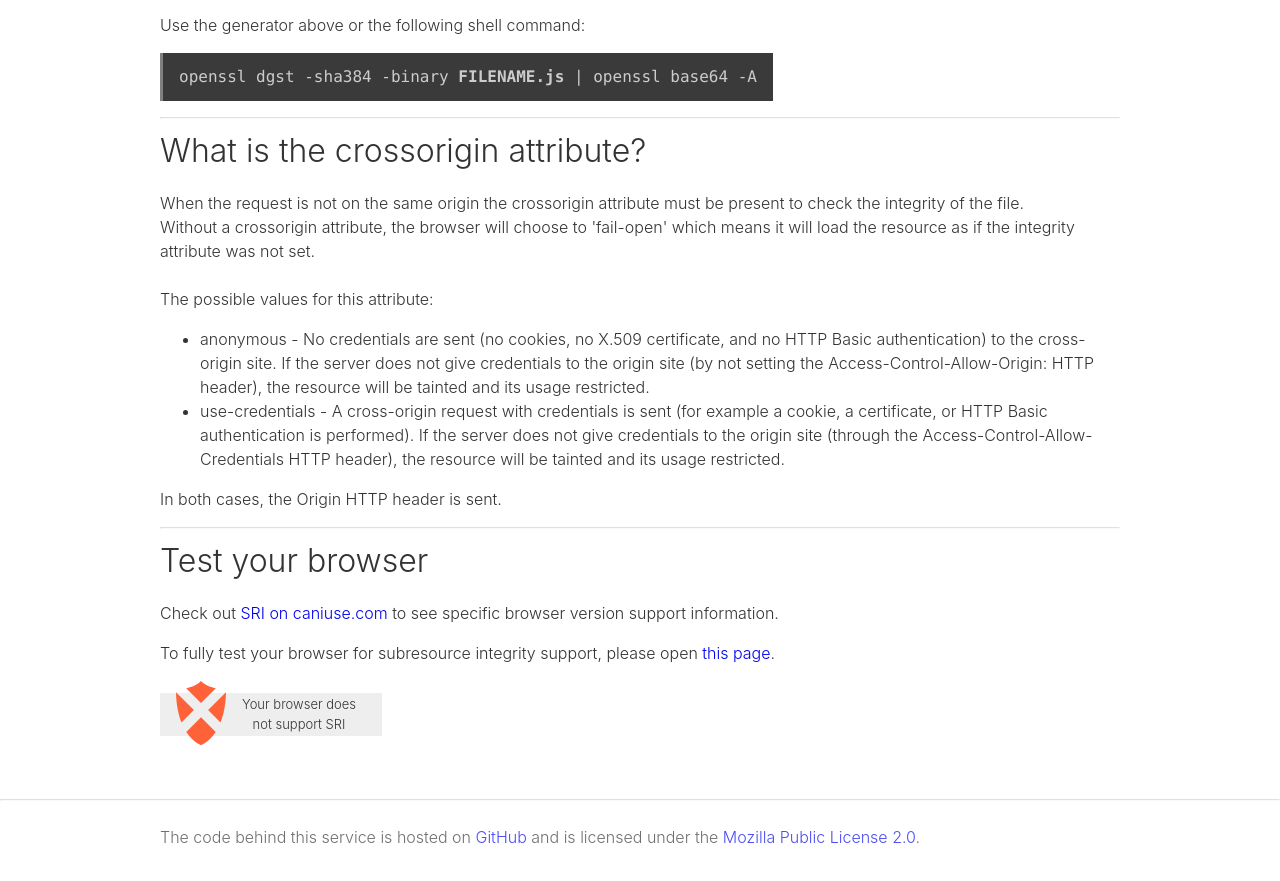
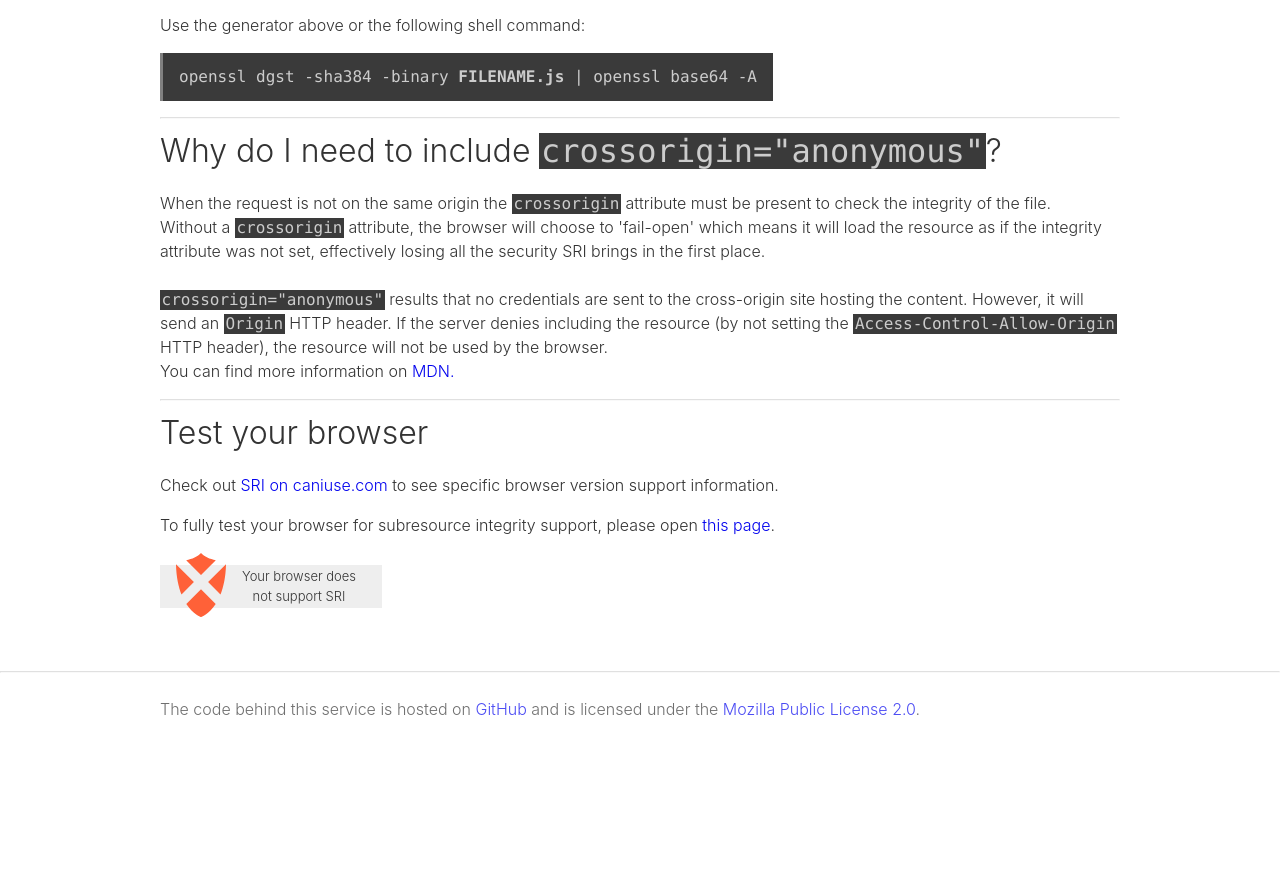
Before and after one commit to mozilla/srihash.org, a website: page index.html in a window 1280 px wide. Shown: the part 871-1752 px from the top of the page. After the commit the page ends 1640 px from the top, so only its background shows below. Drawn offline with Linux system fonts and the light colour scheme.

Commit message:
Update explanation text

```diff
--- a/index.html
+++ b/index.html
@@ -84,26 +84,16 @@
 
       <hr>
 
-      <h2>What is the crossorigin attribute?</h2>
+      <h2>Why do I need to include <code class="inline">crossorigin="anonymous"</code>?</h2>
       <p>
-        When the request is not on the same origin the crossorigin attribute must be present to check the integrity of the
+        When the request is not on the same origin the <code class="inline">crossorigin</code> attribute must be present to check the integrity of the
         file.<br>
-        Without a crossorigin attribute, the browser will choose to 'fail-open' which
-        means it will load the resource as if the integrity attribute was not set.<br><br>
-        The possible values for this attribute:
-        <ul>
-          <li>
-            anonymous - No credentials are sent (no cookies, no X.509 certificate, and no HTTP Basic authentication)
-            to the cross-origin site. If the server does not give credentials to the origin site (by not setting the
-            Access-Control-Allow-Origin: HTTP header), the resource will be tainted and its usage restricted.
-          </li>
-          <li>
-            use-credentials - A cross-origin request with credentials is sent (for example a cookie, a certificate, or HTTP Basic authentication is performed).
-            If the server does not give credentials to the origin site (through the Access-Control-Allow-Credentials HTTP header), the resource will be tainted
-            and its usage restricted.
-          </li>
-        </ul>
-        In both cases, the Origin HTTP header is sent.
+        Without a <code class="inline">crossorigin</code> attribute, the browser will choose to 'fail-open' which
+        means it will load the resource as if the integrity attribute was not set, effectively losing all the security SRI brings in the first place.<br><br>
+        <code class="inline">crossorigin="anonymous"</code> results that no credentials are sent to the cross-origin site hosting the content. However,
+        it will send an <code class="inline">Origin</code> HTTP header. If the server denies including the resource (by not setting the <code class="inline">Access-Control-Allow-Origin</code> HTTP header),
+        the resource will not be used by the browser.<br>
+        You can find more information on <a href="https://developer.mozilla.org/en-US/docs/Web/HTML/Attributes/crossorigin" target="_blank" rel="noopener noreferrer">MDN.</a>
       </p>
 
       <hr>
--- a/style.css
+++ b/style.css
@@ -59,6 +59,13 @@ code {
   font-size: 1rem;
   line-height: 1;
   margin-top: 1rem;
+}
+
+code.inline {
+  margin-top: 0;
+  padding: 0.1rem;
+  border-left: 0;
+  font-size: inherit;
 }
 
 nav {
```
